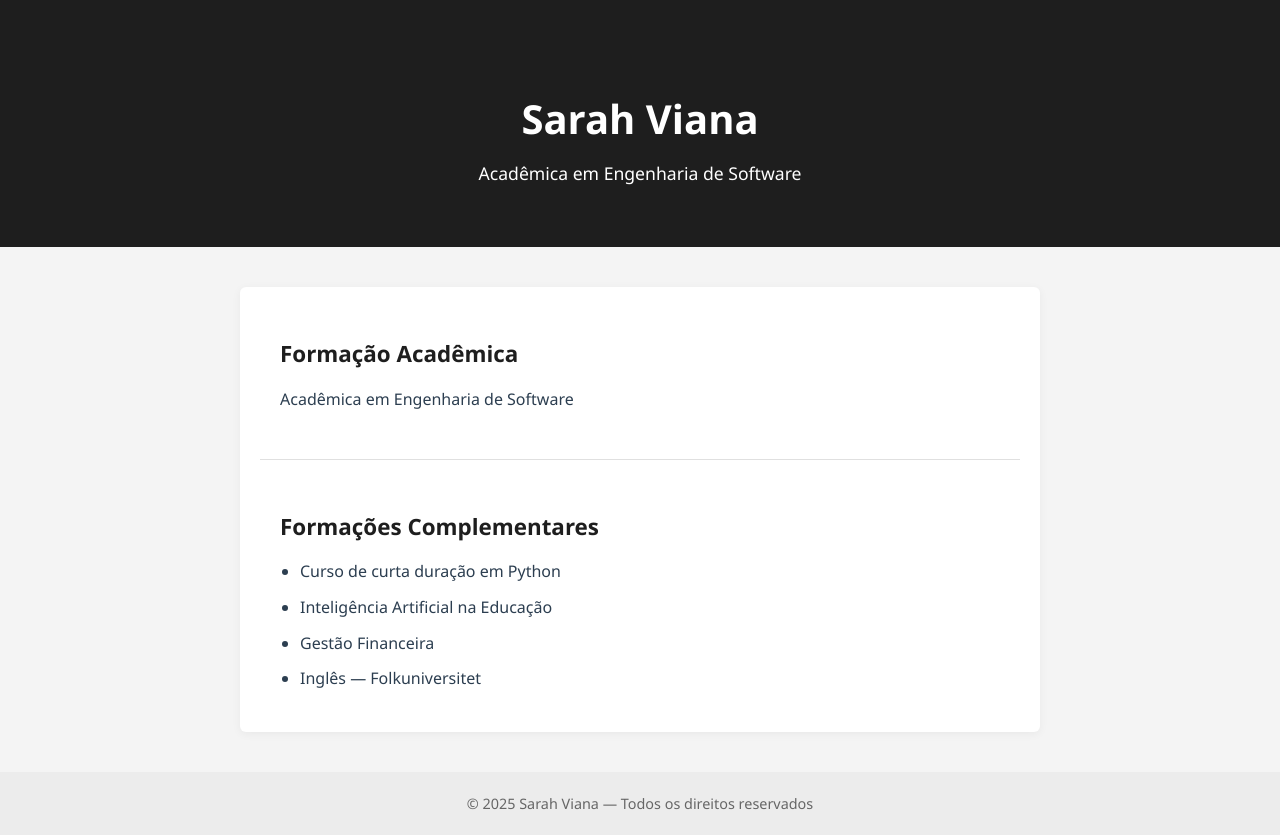
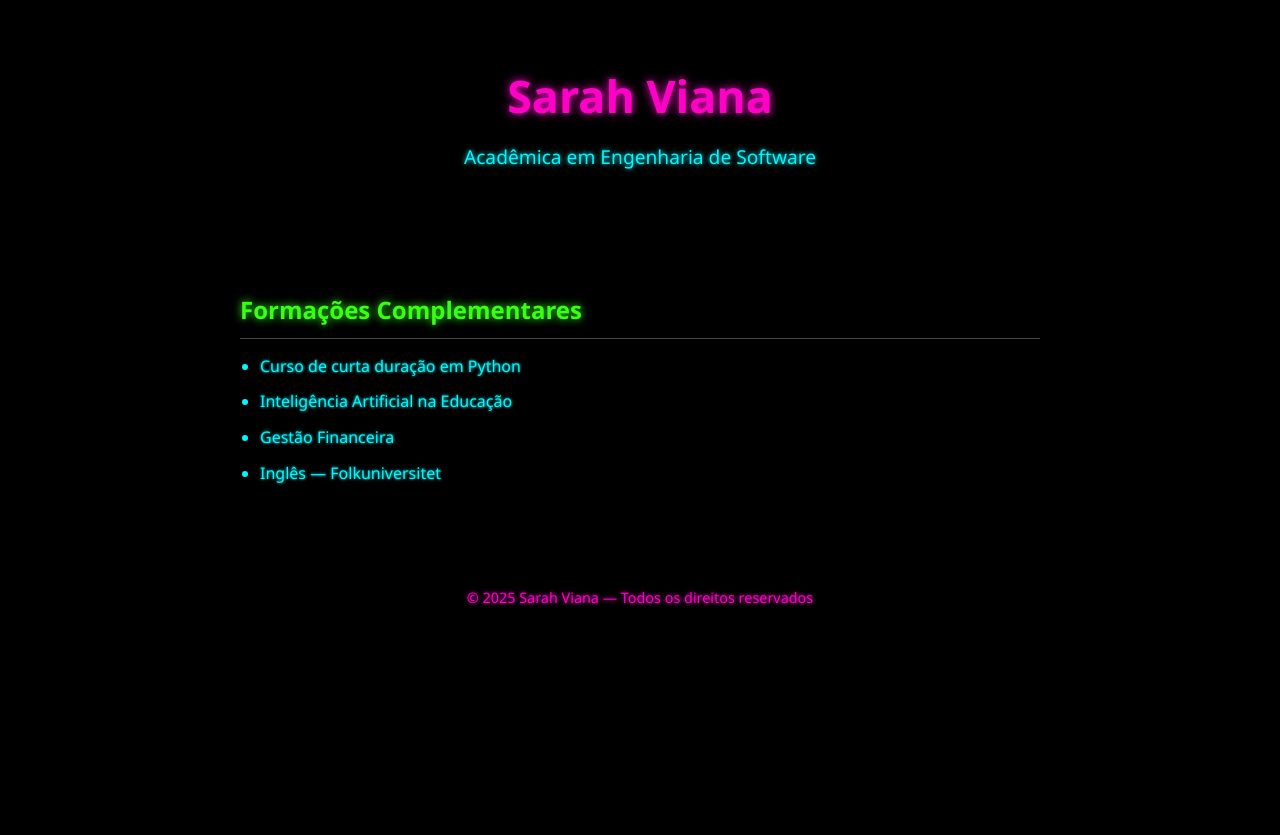
Before and after one commit to sarahgabriella2206/sarahgabriella2206.github.io, a plain HTML site: page index.html in a window 1280 px wide. After the commit the page ends 800 px from the top, so only its background shows below. Drawn offline with Linux system fonts and the light colour scheme.

Commit message:
Update index.html
Signed-off-by: Sarah Viana <sarahviana475@gmail.com>

```diff
--- a/index.html
+++ b/index.html
@@ -1,61 +1,56 @@
 <!DOCTYPE html>
 <html lang="pt-BR">
 <head>
-    <meta charset="UTF-8">
-    <meta name="viewport" content="width=device-width, initial-scale=1.0">
+  <meta charset="UTF-8" />
+  <meta name="viewport" content="width=device-width, initial-scale=1.0"/>
   <title>Sarah Viana | Engenharia de Software</title>
   <style>
-        * {
-            box-sizing: border-box;
-        }
-
     body {
+      margin: 0;
+      padding: 0;
       font-family: 'Segoe UI', Tahoma, Geneva, Verdana, sans-serif;
-            margin: 0;
-            background-color: #f4f4f4;
-            color: #2c3e50;
+      background-color: #000;
+      color: #00f7ff;
       line-height: 1.6;
     }
 
     header {
-            background-color: #1e1e1e;
-            color: #fff;
-            padding: 60px 20px;
       text-align: center;
+      padding: 60px 20px 40px;
+      background-color: #000;
     }
 
     header h1 {
-            font-size: 2.5rem;
-            margin-bottom: 0.5rem;
+      font-size: 2.8rem;
+      margin: 0;
+      color: #ff00c8;
+      text-shadow: 0 0 10px #ff00c8;
     }
 
     header p {
-            font-size: 1.1rem;
-            margin: 0;
+      font-size: 1.2rem;
+      color: #00f7ff;
+      text-shadow: 0 0 5px #00f7ff;
+      margin-top: 10px;
     }
 
     main {
       max-width: 800px;
-            margin: 40px auto;
-            padding: 0 20px;
-            background-color: #ffffff;
-            border-radius: 6px;
-            box-shadow: 0 2px 10px rgba(0,0,0,0.05);
+      margin: 0 auto;
+      padding: 40px 20px;
     }
 
     section {
-            padding: 30px 20px;
-            border-bottom: 1px solid #e0e0e0;
-        }
-
-        section:last-child {
-            border-bottom: none;
+      margin-bottom: 40px;
     }
 
     h2 {
-            font-size: 1.4rem;
-            color: #1e1e1e;
+      font-size: 1.5rem;
+      color: #39ff14;
+      text-shadow: 0 0 8px #39ff14;
       margin-bottom: 15px;
+      border-bottom: 1px solid #444;
+      padding-bottom: 8px;
     }
 
     ul {
@@ -65,30 +60,27 @@
 
     li {
       margin-bottom: 10px;
+      color: #00f7ff;
+      text-shadow: 0 0 3px #00f7ff;
     }
 
     footer {
       text-align: center;
       padding: 20px;
+      background-color: #000;
+      color: #ff00c8;
       font-size: 0.9rem;
-            background-color: #ececec;
-            color: #666;
+      text-shadow: 0 0 4px #ff00c8;
     }
   </style>
 </head>
 <body>
-
   <header>
     <h1>Sarah Viana</h1>
     <p>Acadêmica em Engenharia de Software</p>
   </header>
 
   <main>
-        <section>
-            <h2>Formação Acadêmica</h2>
-            <p>Acadêmica em Engenharia de Software</p>
-        </section>
-
     <section>
       <h2>Formações Complementares</h2>
       <ul>
@@ -103,6 +95,5 @@
   <footer>
     © 2025 Sarah Viana — Todos os direitos reservados
   </footer>
-
 </body>
 </html>
```
Lines whose indentation alone changed are shown as unchanged.
